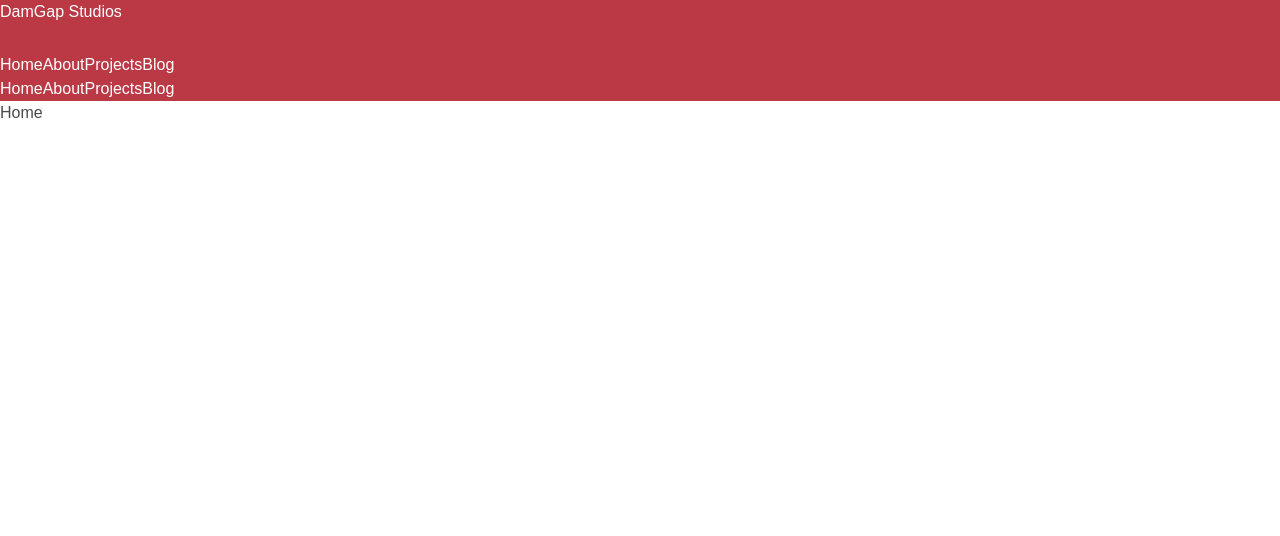
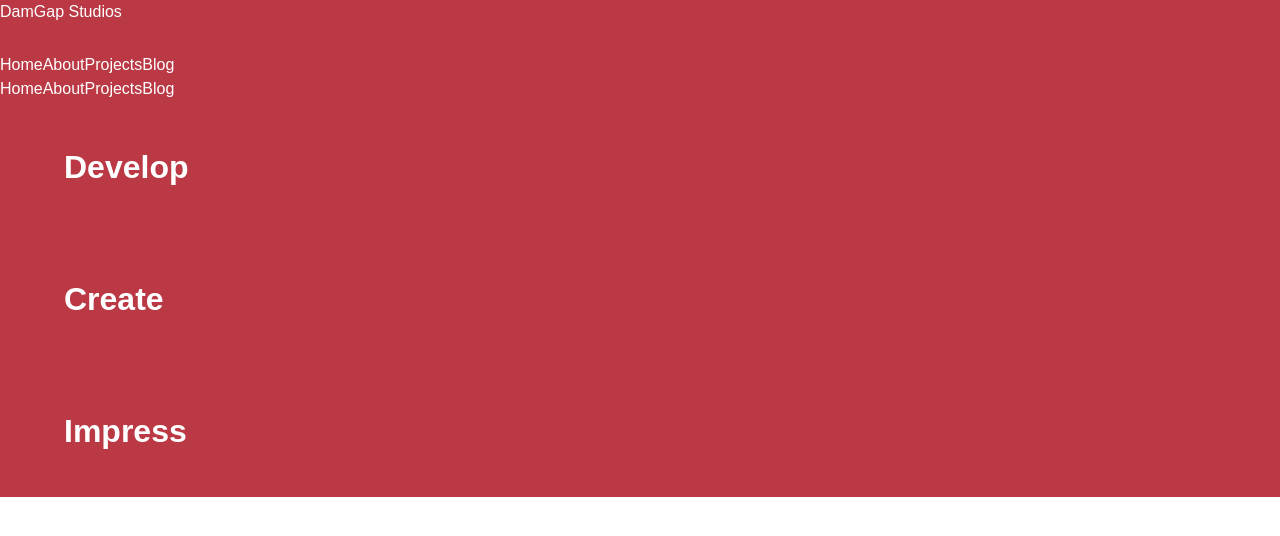
Before and after one commit to DamGapStudios/damgapwebsite, a React (Create React App) app: page / in a window 1280 px wide. Shown: the top 536 px of the page. Built offline with nearby package versions, Linux system fonts and the light colour scheme; a web font is replaced by a local one.

Commit message:
Added christmas hero SANTA

```diff
--- /dev/null
+++ b/src/Views/Home/Home.css
@@ -0,0 +1,7 @@
+.hero.is-primary{
+    background-color: #BA3945;
+}
+
+.hero.is-primary:hover{
+    background-color: green;
+}
--- a/src/Views/Home/Home.js
+++ b/src/Views/Home/Home.js
@@ -2,13 +2,42 @@
  * Created by apdun on 6/5/2017.
  */
 import React, { Component } from 'react';
+import './Home.css'
 
 class Home extends Component {
 
     render() {
         return (
             <div>
-                <h2>Home</h2>
+                <section className="hero is-primary">
+                    <div className="hero-body">
+                        <div className="container">
+                            <h1 className="title">
+                                Develop
+                            </h1>
+                        </div>
+                    </div>
+                </section>
+
+                <section className="hero is-primary">
+                    <div className="hero-body">
+                        <div className="container">
+                            <h1 className="title">
+                                Create
+                            </h1>
+                        </div>
+                    </div>
+                </section>
+
+                <section className="hero is-primary">
+                    <div className="hero-body">
+                        <div className="container">
+                            <h1 className="title">
+                                Impress
+                            </h1>
+                        </div>
+                    </div>
+                </section>
             </div>
         );
     }
```
